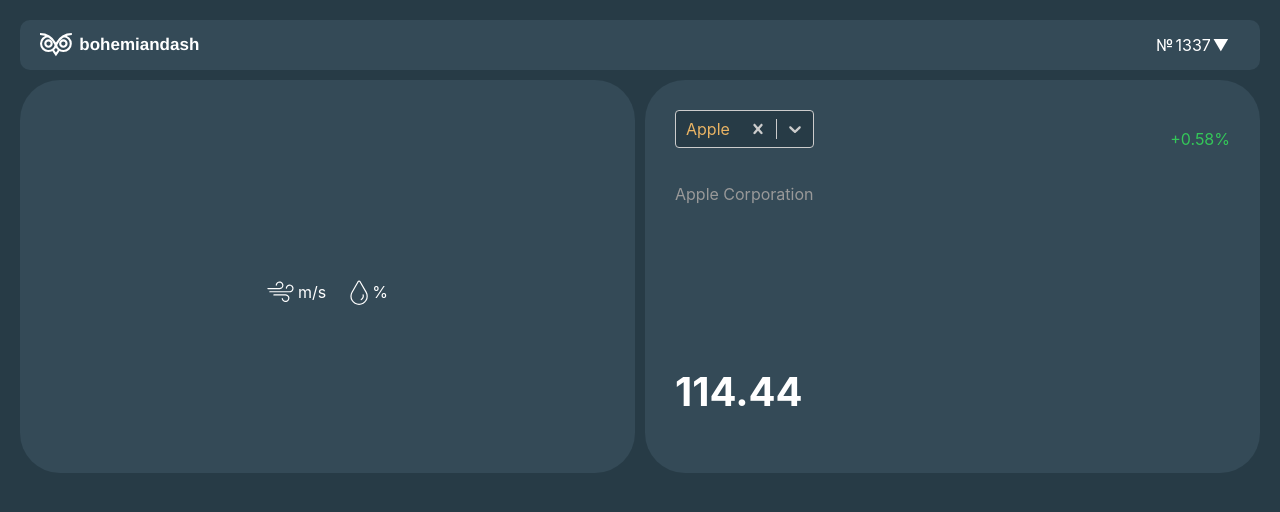
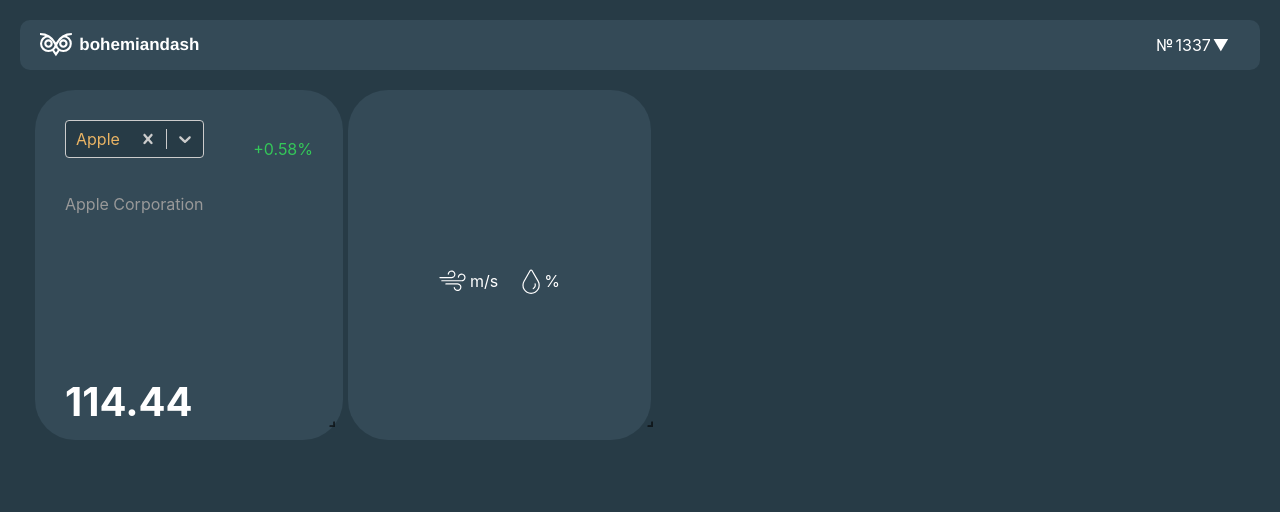
Before and after one commit to jonagull/bohemian-dash, a React (Create React App) app: page / in a window 1280 px wide. Shown: the top 512 px of the page. Built offline with nearby package versions, Linux system fonts and the light colour scheme; no server answers.

Commit message:
Added Grid for widgets and some styling

```diff
--- a/src/App.tsx
+++ b/src/App.tsx
@@ -1,17 +1,14 @@
 import React from "react";
 import "./scss/app.scss";
 import Header from "./components/Header";
-import WeatherWidget from "./components/widgets/WeatherWidget";
-import { StockWidget } from "./components/widgets/StockWidget";
+import { Grid } from "./Grid";
 
 function App() {
   return (
     <React.Fragment>
       <Header />
-      <div className="widget__wrapper">
-        <WeatherWidget />
-        <StockWidget />
-      </div>
+      <div className="widget__wrapper"></div>
+      <Grid />
     </React.Fragment>
   );
 }
--- /dev/null
+++ b/src/Grid.tsx
@@ -0,0 +1,43 @@
+import React, { useEffect, useState } from "react";
+import GridLayout from "react-grid-layout";
+import { StockWidget } from "./components/widgets/StockWidget";
+import WeatherWidget from "./components/widgets/WeatherWidget";
+
+// const ResponsiveGridLayout = WidthProvider(Responsive);
+
+export const Grid = () => {
+  const layout = [
+    { i: "a", x: 0, y: 0, w: 3, h: 9 },
+    { i: "b", x: 3, y: 0, w: 3, h: 9 },
+    { i: "c", x: 6, y: 0, w: 3, h: 9 },
+  ];
+
+  const [width, setWidth] = useState<number>(window.innerWidth);
+
+  const updateInnerWidth = () => {
+    setWidth(window.innerWidth);
+  };
+
+  console.log(width);
+
+  useEffect(() => {
+    window.addEventListener("resize", updateInnerWidth, false);
+  });
+
+  return (
+    <GridLayout
+      className="layout"
+      layout={layout}
+      cols={12}
+      rowHeight={30}
+      width={width}
+    >
+      <div key="a">
+        <StockWidget />
+      </div>
+      <div key="b">
+        <WeatherWidget />
+      </div>
+    </GridLayout>
+  );
+};
--- a/src/scss/app.scss
+++ b/src/scss/app.scss
@@ -1,3 +1,6 @@
+@import "~react-grid-layout/css/styles.css";
+@import "~react-resizable/css/styles.css";
+
 $background-color: #273b46;
 $header-color: #344a57;
 $widget-color: #344a57;
@@ -27,6 +30,11 @@ body {
   -webkit-font-smoothing: antialiased;
   -moz-osx-font-smoothing: grayscale;
   padding: 20px;
+}
+
+.react-grid-item.react-grid-placeholder {
+  background: white;
+  border-radius: 40px;
 }
 
 .widget__wrapper {
@@ -71,7 +79,7 @@ body {
 .weather-widget__wrapper {
   padding: 30px;
   margin: 10px 5px 0 0;
-  height: auto;
+  height: 100%;
   flex: 1;
   background-color: $widget-color;
   border-radius: 40px;
@@ -119,7 +127,8 @@ body {
   padding: 30px;
   flex: 1;
   margin: 10px 0 0 5px;
-  height: auto;
+  height: 100%;
+  width: 100%;
   background-color: $widget-color;
   border-radius: 40px;
   color: white;
```
